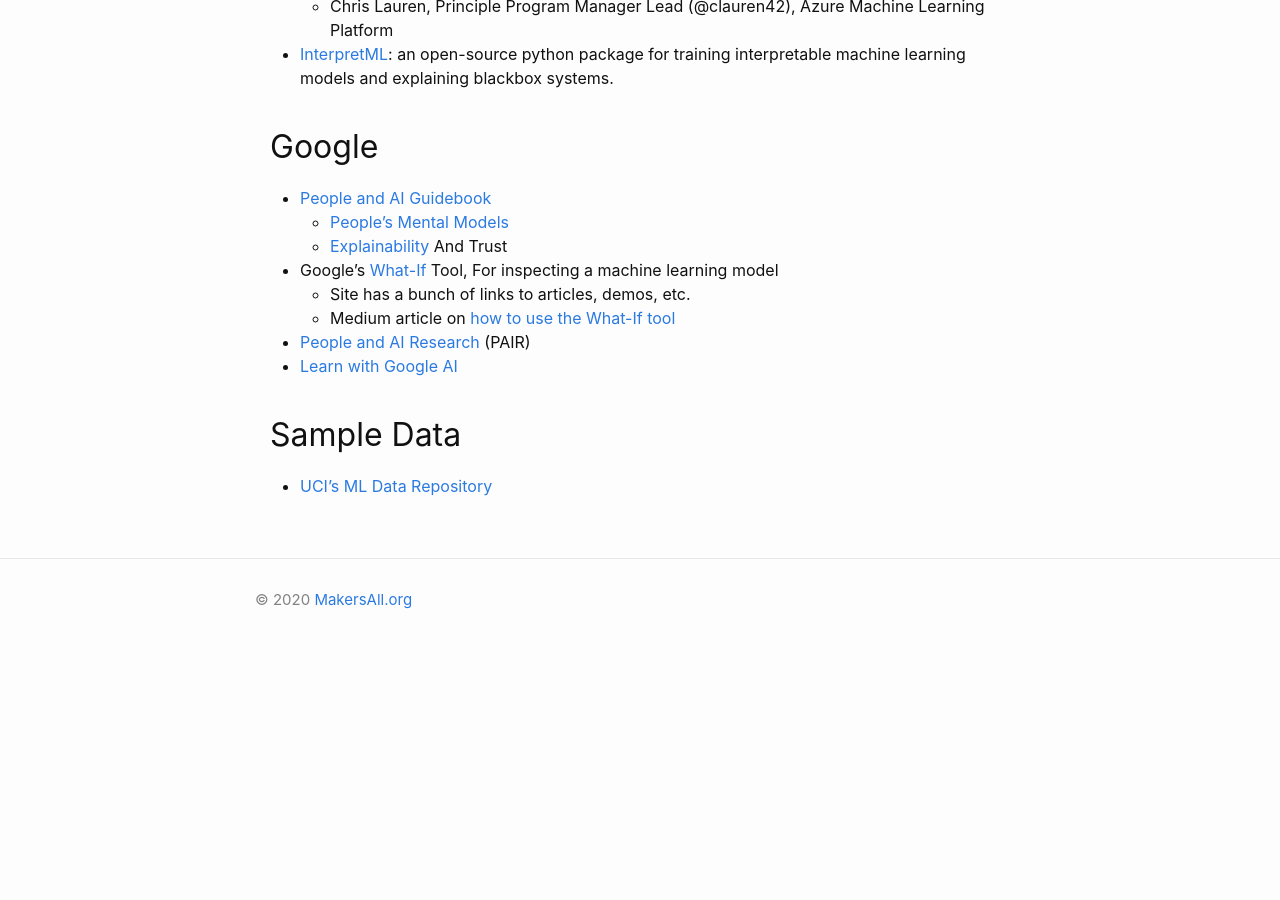
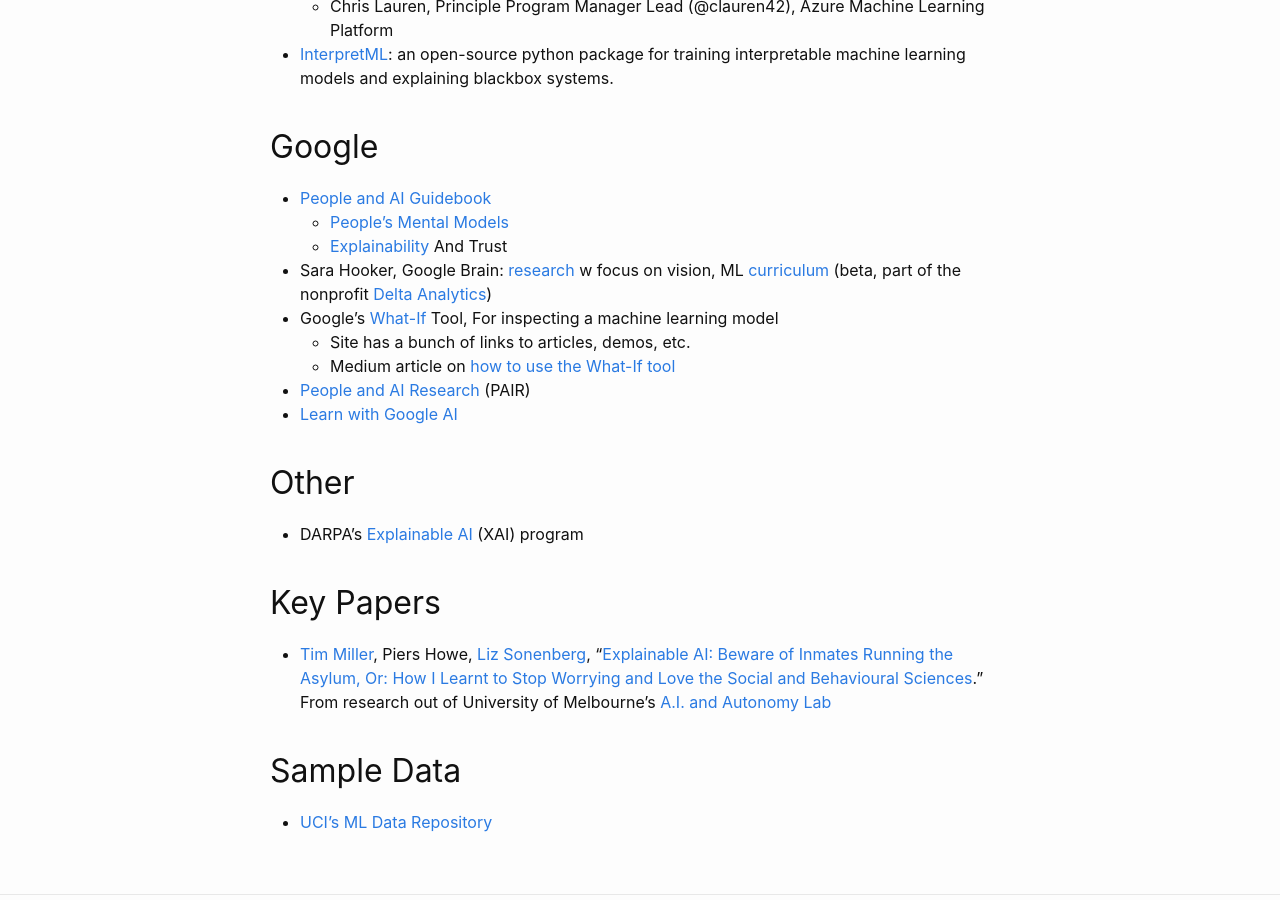
Before and after one commit to makersall/make-ml-intelligible, a Jekyll site: the page built from pages/resources.md, in a window 1280 px wide and 900 px high, scrolled down 901 px. Built offline with Jekyll 4.4.1, drawn with Linux system fonts in a browser that asks for light colours; before the commit the page ends 1542 px from its top, so only the background shows below that.

Commit message:
add resource links

```diff
--- a/pages/resources.md
+++ b/pages/resources.md
@@ -25,6 +25,7 @@
    - [People's Mental Models](https://pair.withgoogle.com/chapter/mental-models/)
    - [Explainability](https://pair.withgoogle.com/chapter/explainability-trust/) And Trust
 
+- Sara Hooker, Google Brain: [research](https://www.sarahooker.me/research.html) w focus on vision, ML [curriculum](https://www.sarahooker.me/curriculum.html) (beta, part of the nonprofit [Delta Analytics](http://www.deltanalytics.org))
 - Google's [What-If](https://pair-code.github.io/what-if-tool/) Tool, For inspecting a machine learning model
    - Site has a bunch of links to articles, demos, etc.
    - Medium article on [how to use the What-If tool](https://towardsdatascience.com/using-what-if-tool-to-investigate-machine-learning-models-913c7d4118f)
@@ -32,5 +33,11 @@
 - [People and AI Research](https://research.google/teams/brain/pair/) (PAIR)
 - [Learn with Google AI](https://ai.google/education/)
 
+## Other
+- DARPA’s [Explainable AI ](https://www.darpa.mil/program/explainable-artificial-intelligence)(XAI) program
+
+## Key Papers
+- [Tim Miller](https://people.eng.unimelb.edu.au/tmiller/), Piers Howe, [Liz Sonenberg](https://people.eng.unimelb.edu.au/lizs/), “[Explainable AI: Beware of Inmates Running the Asylum, Or: How I Learnt to Stop Worrying and Love the Social and Behavioural Sciences](https://arxiv.org/abs/1712.00547).”  From research out of University of Melbourne’s [A.I. and Autonomy Lab](https://cis.unimelb.edu.au/agentlab/explainable-ai/)
+
 ## Sample Data
 - [UCI’s ML Data Repository](https://archive.ics.uci.edu/ml/index.php)
```
